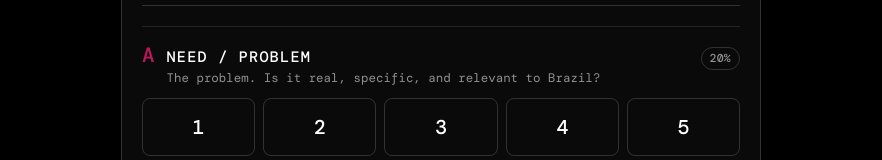
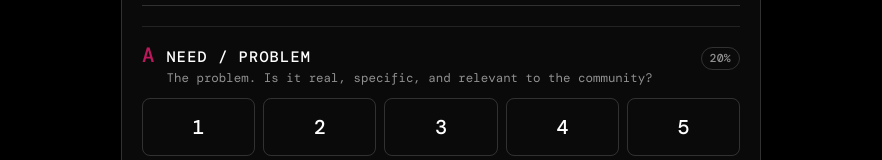
Before and after one commit to hack-4-freedom/h4f-judges-scoreboard, a Vue app: page / in a window 1280 px wide. Shown: the part 208-368 px from the top of the page, without its empty margins (199-1081 px from the left). Built offline with nearby package versions, Linux system fonts and the light colour scheme; a web font is replaced by a local one.

Commit message:
Make judges scoreboard location-agnostic (#1)
Replace Brazil-specific Need/Problem copy with community wording so the Hack4Freedom judges scoreboard can be used in any location.

```diff
--- a/src/data/criteria.official.ts
+++ b/src/data/criteria.official.ts
@@ -14,13 +14,13 @@ export const OFFICIAL_CRITERIA: Criterion[] = [
     key: 'A',
     title: 'Need / Problem',
     weight: 0.2,
-    sub: 'The problem. Is it real, specific, and relevant to Brazil?',
+    sub: 'The problem. Is it real, specific, and relevant to the community?',
     levels: [
       'No real problem stated, or one nobody actually has.',
       'Vague and shallow, or not really a societal need.',
       'A recognizable problem, but thin on detail or relevance.',
       'Clear and relevant, missing only a little depth.',
-      'Sharp, specific, and clearly matters to Brazil. This needs solving.',
+      'Sharp, specific, and clearly matters to the community. This needs solving.',
     ],
   },
   {
```
